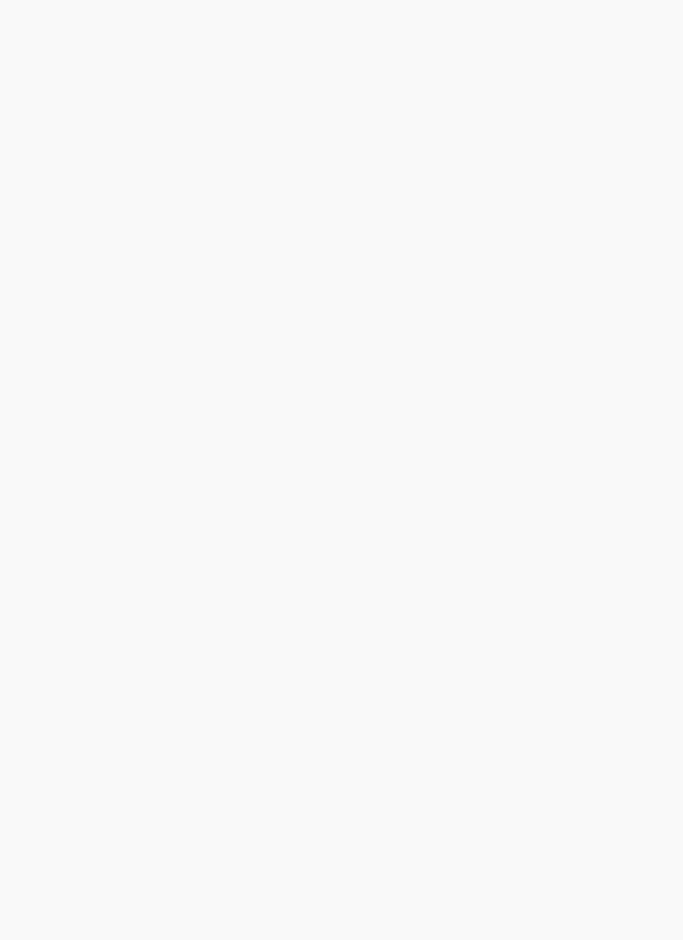
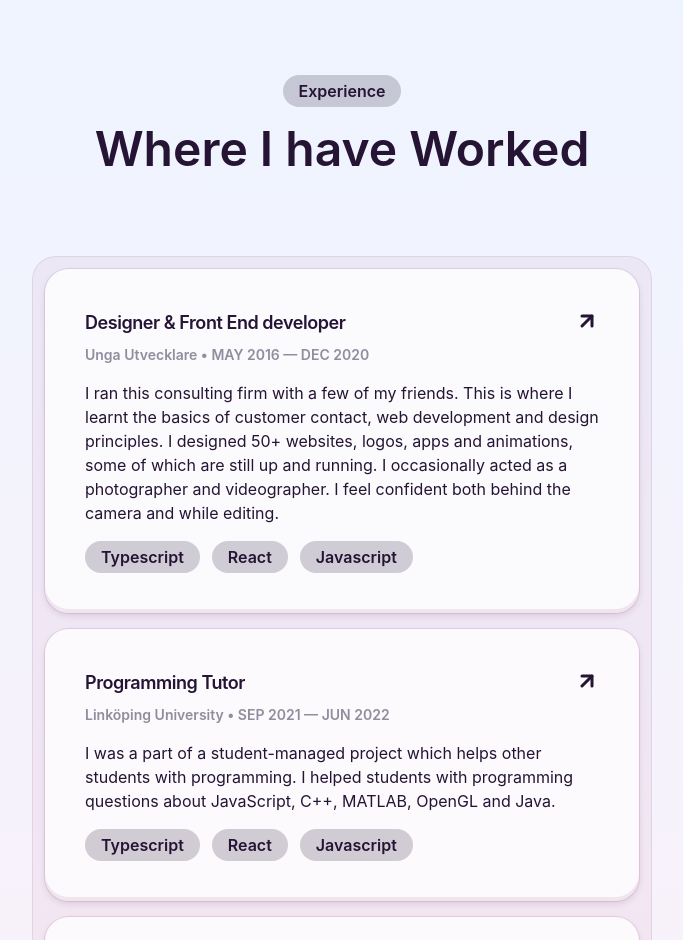
Before and after one commit to filipbagen/portfolio, a React (Vite) app: page / in a window 1280 px wide. Shown: the part 1860-2800 px from the top of the page, without its empty margins (298-981 px from the left). Before the commit the page ends 1747 px from the top, so only its background shows below. Built offline with nearby package versions, Linux system fonts and the light colour scheme.

Commit message:
Add Experience section

```diff
--- a/src/App.tsx
+++ b/src/App.tsx
@@ -1,11 +1,15 @@
 import Hero from './components/Hero';
 import AboutMe from './components/AboutMe';
+import Experience from './components/Experience';
 
 function App() {
   return (
-    <main className="flex flex-col items-center gap-24 p-5">
+    <main className="flex flex-col items-center gap-24 p-5 mx-auto max-w-[1440px]">
       <Hero />
-      <AboutMe />
+      <div className="flex flex-col gap-24 items-center max-w-6xl">
+        <AboutMe />
+        <Experience />
+      </div>
     </main>
   );
 }
--- /dev/null
+++ b/src/components/Experience.tsx
@@ -0,0 +1,120 @@
+import Header from './ui/Header';
+import Badge from './ui/Badge';
+import { ArrowUpRight } from 'lucide-react';
+
+import {
+  Card,
+  CardContainer,
+  CardContent,
+  CardDescription,
+  CardTitle,
+} from './ui/Card';
+
+export default function Experience() {
+  return (
+    <div className="flex py-28 flex-col self-stretch rounded-[56px] bg-custom-gradient-experience w-full">
+      <Header badge="Experience" title="Where I have Worked" />
+
+      <div className="flex flex-col gap-11 max-w-[620px] mx-auto">
+        <CardContainer>
+          <Card>
+            <div className="flex flex-col w-full">
+              <div className="flex justify-between">
+                <CardTitle>Designer & Front End developer</CardTitle>
+                <a href="">
+                  <ArrowUpRight strokeWidth={3} />
+                </a>
+              </div>
+              <CardDescription>
+                Unga Utvecklare • MAY 2016 — DEC 2020
+              </CardDescription>
+            </div>
+
+            <CardContent>
+              I ran this consulting firm with a few of my friends. This is where
+              I learnt the basics of customer contact, web development and
+              design principles. I designed 50+ websites, logos, apps and
+              animations, some of which are still up and running. I occasionally
+              acted as a photographer and videographer. I feel confident both
+              behind the camera and while editing.
+            </CardContent>
+
+            <div className="flex gap-3">
+              <Badge name="Typescript" />
+              <Badge name="React" />
+              <Badge name="Javascript" />
+            </div>
+          </Card>
+
+          <Card>
+            <div className="flex flex-col w-full">
+              <div className="flex justify-between">
+                <CardTitle>Programming Tutor</CardTitle>
+                <a href="">
+                  <ArrowUpRight strokeWidth={3} />
+                </a>
+              </div>
+              <CardDescription>
+                Linköping University • SEP 2021 — JUN 2022
+              </CardDescription>
+            </div>
+
+            <CardContent>
+              I was a part of a student-managed project which helps other
+              students with programming. I helped students with programming
+              questions about JavaScript, C++, MATLAB, OpenGL and Java.
+            </CardContent>
+
+            <div className="flex gap-3">
+              <Badge name="Typescript" />
+              <Badge name="React" />
+              <Badge name="Javascript" />
+            </div>
+          </Card>
+
+          <Card>
+            <div className="flex flex-col w-full">
+              <div className="flex justify-between">
+                <CardTitle>Project Manager</CardTitle>
+                <a href="">
+                  <ArrowUpRight strokeWidth={3} />
+                </a>
+              </div>
+              <CardDescription>
+                Media Technology Day • APR 2022 — DEC 2022
+              </CardDescription>
+            </div>
+
+            <CardContent>
+              I managed the work fair for our program by implementing an agile
+              method with ten colleagues My key strategy was to think
+              innovatively and not rely on decisions and plannings from earlier
+              years to encourage the development of our own work process. We
+              achieved an all time income record while at the same time cut the
+              working time-frame in half (3 months compared to 6 months). I was
+              involved in developing pricing strategies and I actively sold the
+              product to companies.
+            </CardContent>
+
+            <div className="flex gap-3">
+              <Badge name="Typescript" />
+              <Badge name="React" />
+              <Badge name="Javascript" />
+            </div>
+          </Card>
+        </CardContainer>
+
+        {/* <a
+          href=""
+          className="flex items-center gap-2 w-fit py-2 px-4 transition rounded-md cursor-pointer hover:bg-[#251434]/5 group font-semibold"
+        >
+          View full resume
+          <ArrowUpRight
+            strokeWidth={3}
+            className="transform transition-transform group-hover:translate-x-1 group-hover:-translate-y-1"
+          />
+        </a> */}
+      </div>
+    </div>
+  );
+}
--- a/src/components/ui/Card.tsx
+++ b/src/components/ui/Card.tsx
@@ -36,7 +36,7 @@ const CardDescription = React.forwardRef<
   HTMLParagraphElement,
   React.HTMLAttributes<HTMLParagraphElement>
 >(({ className, ...props }, ref) => (
-  <p ref={ref} className="text-sm text-muted-foreground" {...props} />
+  <p ref={ref} className="text-sm font-semibold text-[#908E9E]" {...props} />
 ));
 CardDescription.displayName = 'CardDescription';
 
@@ -60,7 +60,7 @@ const CardContainer = React.forwardRef<
 >(({ className, ...props }, ref) => (
   <div
     ref={ref}
-    className={`flex flex-col items-start h-fit p-3 gap-4 self-stretch rounded-3xl border border-[#89236C] border-opacity-10 bg-[#89236C] bg-opacity-5 ${className}`}
+    className={`flex flex-col items-start mx-auto h-fit p-3 gap-4 self-stretch rounded-3xl border border-[#89236C] border-opacity-10 bg-[#89236C] bg-opacity-5 ${className}`}
     {...props}
   />
 ));
--- a/tailwind.config.js
+++ b/tailwind.config.js
@@ -6,6 +6,8 @@ export default {
       backgroundImage: {
         'custom-gradient':
           'linear-gradient(180deg, #EDF2FF 0%, rgba(208, 224, 255, 0.60) 45%, rgba(255, 238, 249, 0.30) 90.5%)',
+        'custom-gradient-experience':
+          'linear-gradient(180deg, #EEF4FF 0%, rgba(255, 237, 248, 0.65) 100%)',
       },
       boxShadow: {
         custom:
```
